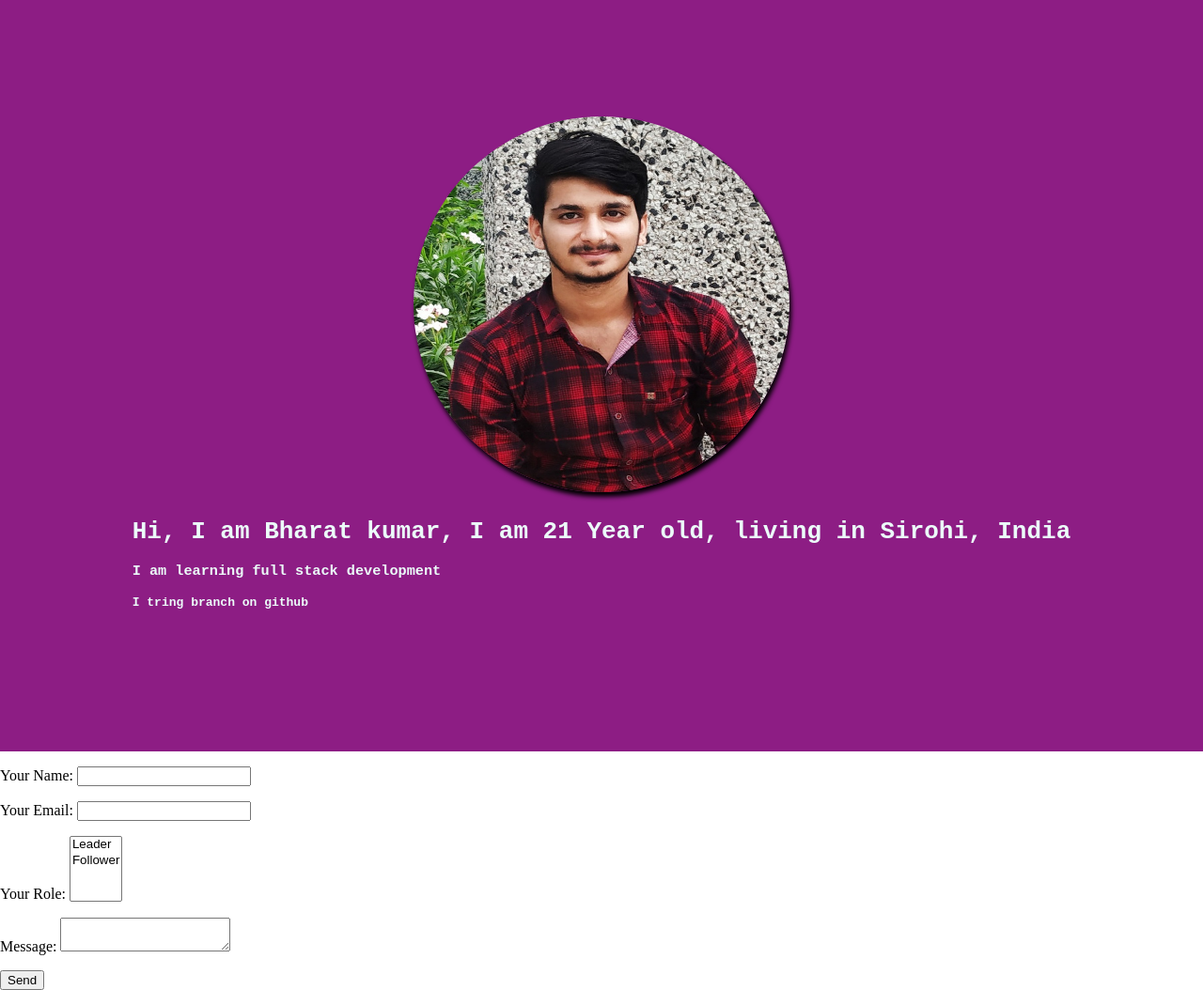
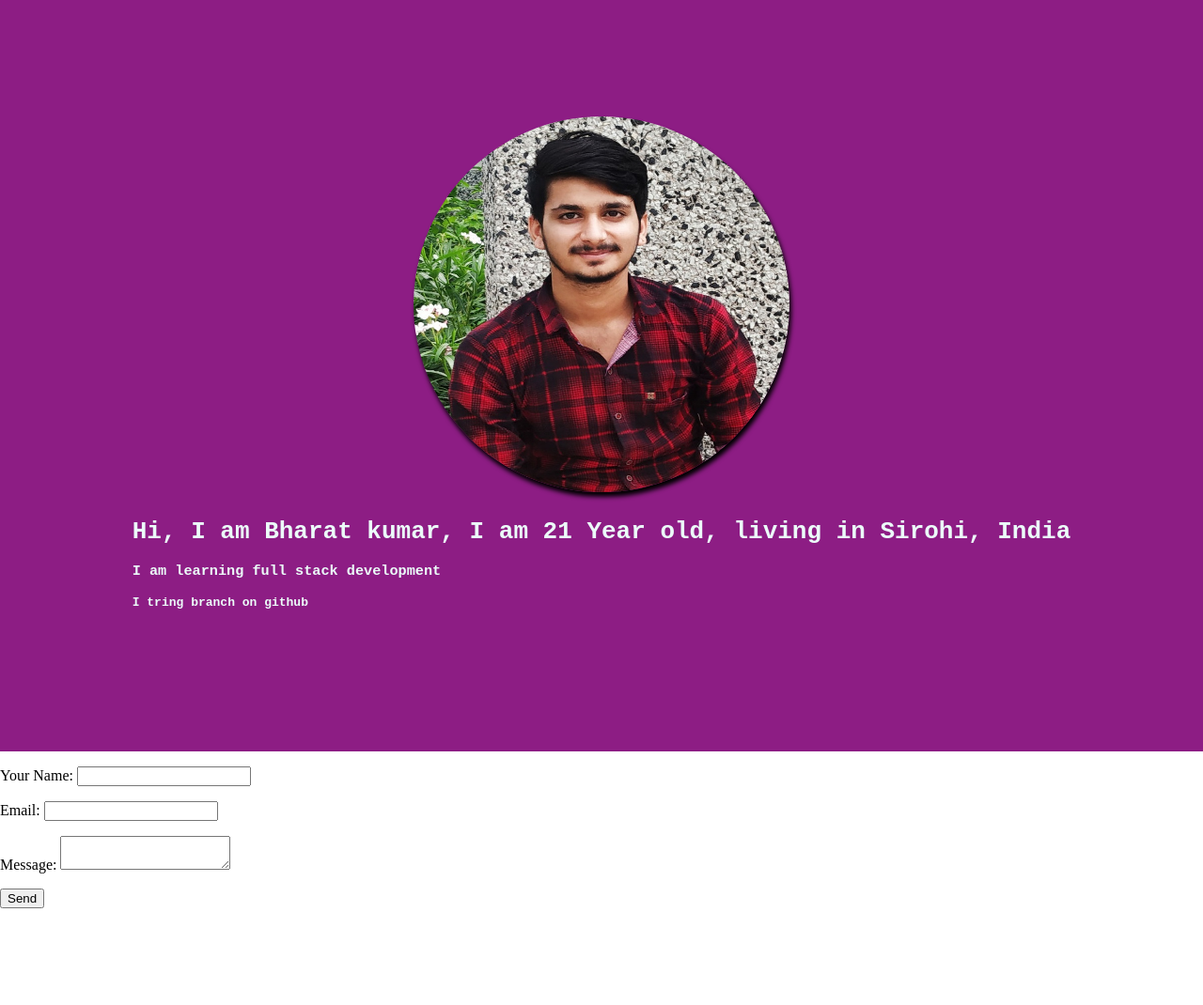
Before and after one commit to bharatbamaniya/Portfolio-test, a plain HTML site: page index.html in a window 1280 px wide. Shown: the whole page at 94% size. After the commit the page ends 983 px from the top, so only its background shows below. Drawn offline with Linux system fonts and the light colour scheme.

Commit message:
send email

```diff
--- a/index.html
+++ b/index.html
@@ -24,23 +24,20 @@
         </div>
 
     </header>
-
-    <form name="contact" method="POST" data-netlify="true">
+        <form name="contact" method="POST" data-netlify-recaptcha="true" data-netlify="true">
           <p>
           <label>Your Name: <input type="text" name="name" /></label>
         </p>
         <p>
-          <label>Your Email: <input type="email" name="email" /></label>
-        </p>
-        <p>
-          <label>Your Role: <select name="role[]" multiple>
-            <option value="leader">Leader</option>
-            <option value="follower">Follower</option>
-          </select></label>
+            <label>Email: <input type="text" name="name" /></label>
           </p>
           <p>
             <label>Message: <textarea name="message"></textarea></label>
           </p>
+          <p>
+            <div data-netlify-recaptcha="true"></div>
+          </p>
+
           <p>
             <button type="submit">Send</button>
           </p>
```
Lines whose indentation alone changed are shown as unchanged.
